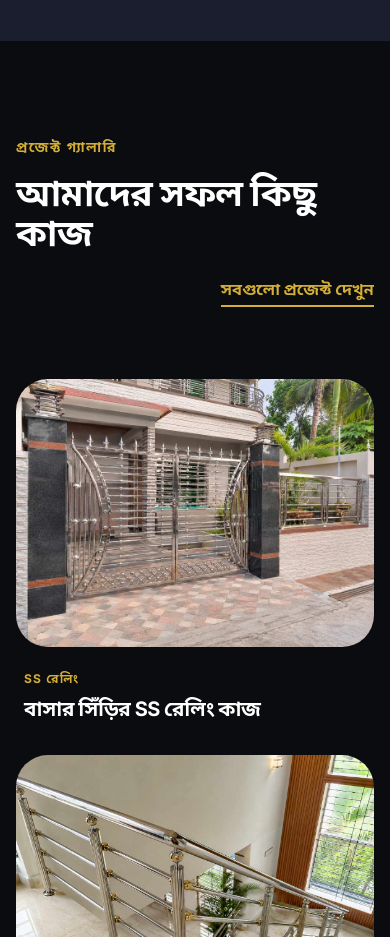
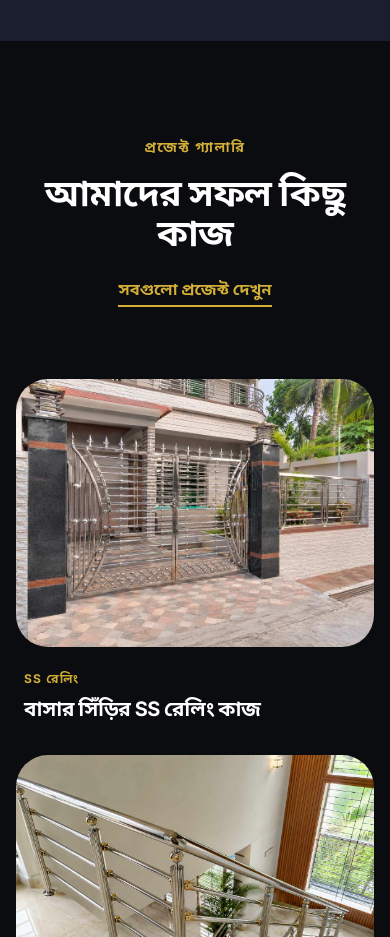
Before and after one commit to sifat42000/bangladesh-ss---thai-enterprise, a React (Vite) app: page / in a window 390 px wide. Shown: the part 4760-5697 px from the top of the page. Built offline with nearby package versions, Linux system fonts and the light colour scheme.

Commit message:
first commitff

```diff
--- a/src/components/home/FeaturedProjects.tsx
+++ b/src/components/home/FeaturedProjects.tsx
@@ -14,12 +14,12 @@ const FeaturedProjects: React.FC = () => {
   return (
     <section className="py-24 bg-brand-navy">
       <div className="container mx-auto px-4 md:px-6">
-        <div className="flex flex-col md:flex-row justify-between items-end gap-6 mb-16">
-          <div className="max-w-2xl space-y-4">
+        <div className="flex flex-col md:flex-row justify-between items-center md:items-end gap-6 mb-16 text-center md:text-left">
+          <div className="max-w-2xl space-y-4 w-full md:w-auto">
             <h4 className="text-brand-gold font-bold uppercase tracking-widest text-sm">প্রজেক্ট গ্যালারি</h4>
             <h2 className="text-4xl md:text-5xl font-black text-white">আমাদের সফল কিছু কাজ</h2>
           </div>
-          <Link to="/projects" className="text-brand-gold font-bold border-b-2 border-brand-gold pb-1 hover:text-white hover:border-white transition-all mb-2">
+          <Link to="/projects" className="text-brand-gold font-bold border-b-2 border-brand-gold pb-1 hover:text-white hover:border-white transition-all mb-2 self-center md:self-auto">
             সবগুলো প্রজেক্ট দেখুন
           </Link>
         </div>
--- a/src/components/services/ServiceCategoryList.tsx
+++ b/src/components/services/ServiceCategoryList.tsx
@@ -18,9 +18,9 @@ const ServiceCategoryList: React.FC = () => {
             initial={{ opacity: 0, x: -30 }}
             whileInView={{ opacity: 1, x: 0 }}
             viewport={{ once: true }}
-            className="flex flex-col md:flex-row justify-between items-end gap-6 mb-16 border-b border-white/5 pb-8"
+            className="flex flex-col md:flex-row justify-between items-center md:items-end gap-6 mb-16 border-b border-white/5 pb-8 text-center md:text-left"
           >
-            <div className="space-y-4">
+            <div className="space-y-4 w-full md:max-w-2xl">
               <span className="text-brand-gold font-black text-6xl opacity-10 absolute -translate-y-12">0{catIdx + 1}</span>
               <h4 className="text-brand-gold font-bold uppercase tracking-widest text-sm relative">{category.title}</h4>
               <h2 className="text-3xl md:text-5xl font-black text-white">{category.bnTitle}</h2>
```
